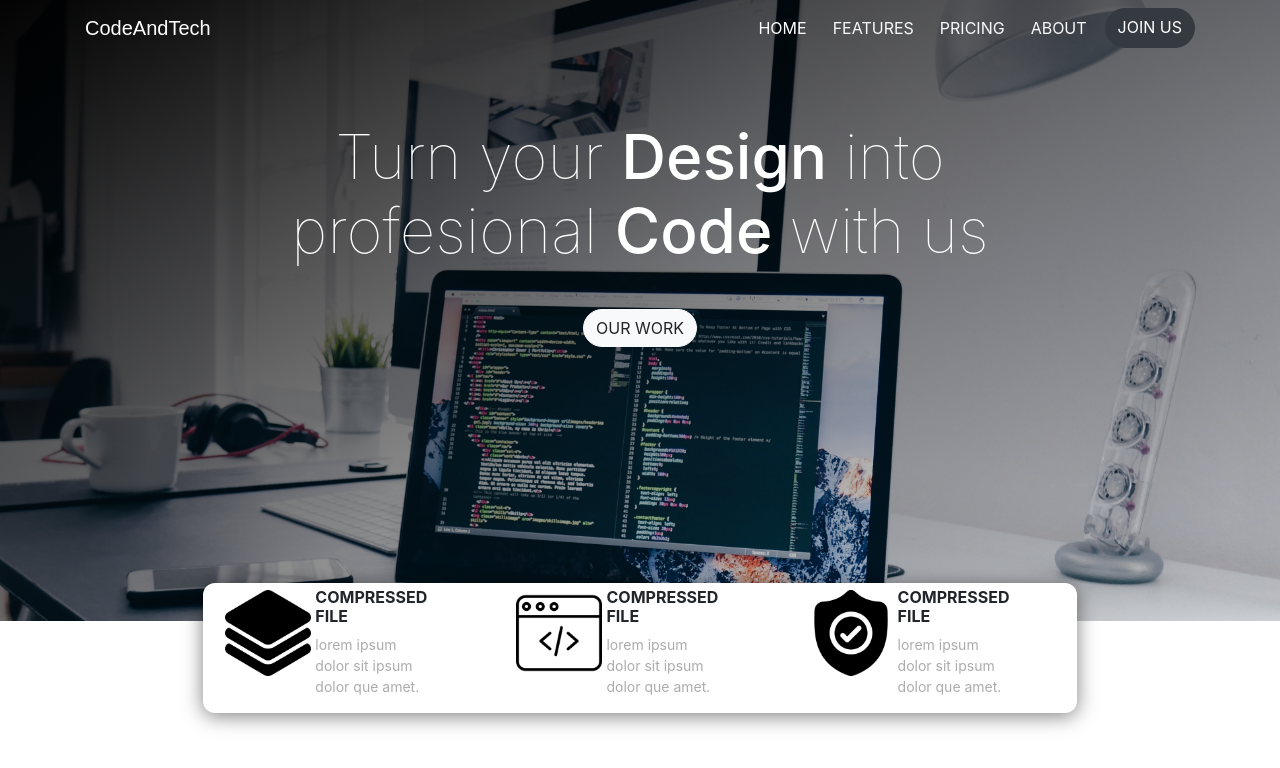
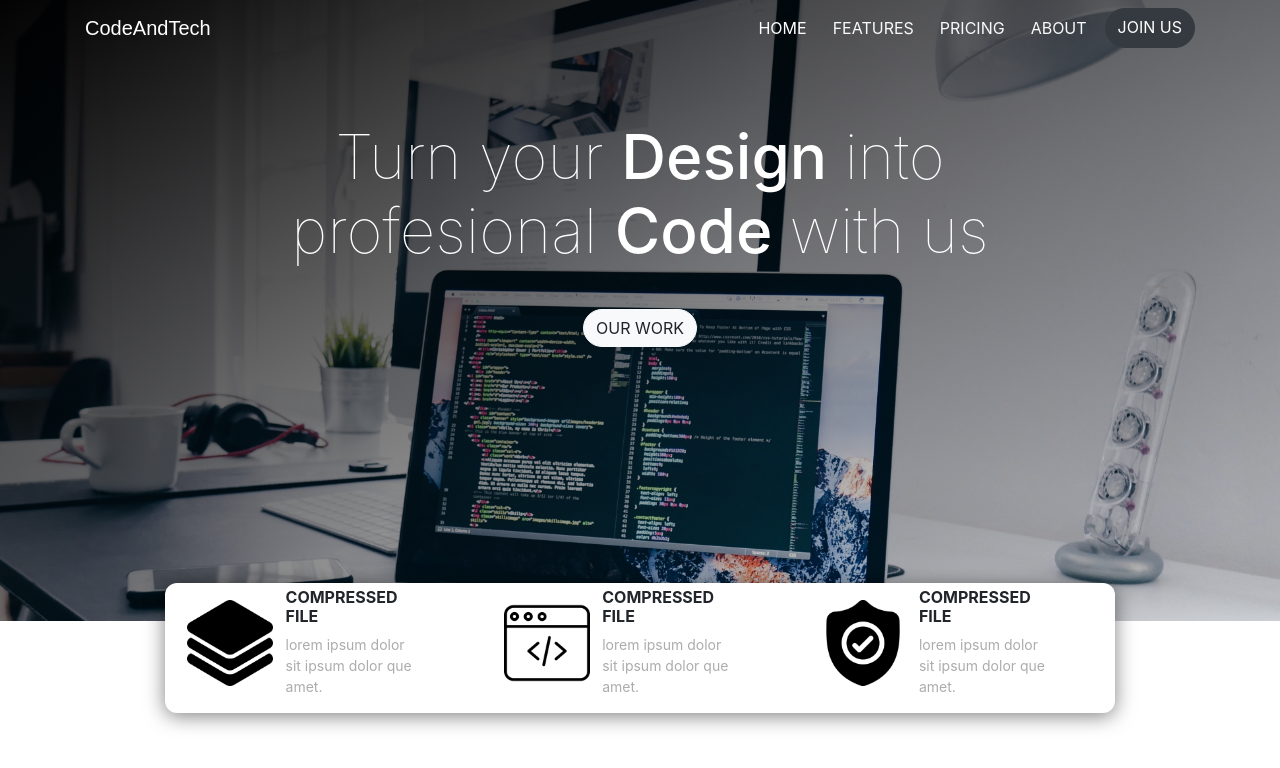
Before and after one commit to CodeAndTech/landing, a React (Create React App) app: page / in a window 1280 px wide. Shown: the top 768 px of the page. Built offline with nearby package versions, Linux system fonts and the light colour scheme; a web font is replaced by a local one.

Commit message:
panel done

```diff
--- a/src/component/panel/panel.css
+++ b/src/component/panel/panel.css
@@ -5,7 +5,8 @@
     margin-top: -70px;
 }
 
-img{
+.col-lg-4 img{
+    margin-top: 10px;
     padding: 7px;
     width: 100px;
     height: 100px;
--- a/src/component/panel/panel.jsx
+++ b/src/component/panel/panel.jsx
@@ -6,9 +6,9 @@ import Icon3 from '../../aset/shield.png'
 
 export default function panel(props) {
     return (
-        <div>
+        <div className="container">
             <div className="row justify-content-center">
-                <div className="col-lg-8 info-panel">
+                <div className="col-lg-10 info-panel">
                     <div className="row text-left">
                         <div className="col-lg">
                             <div className="row">
```
